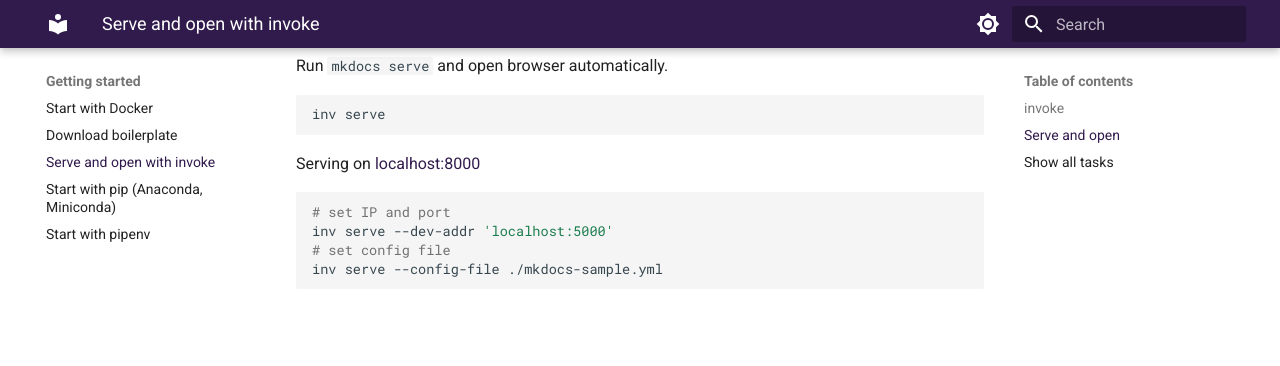
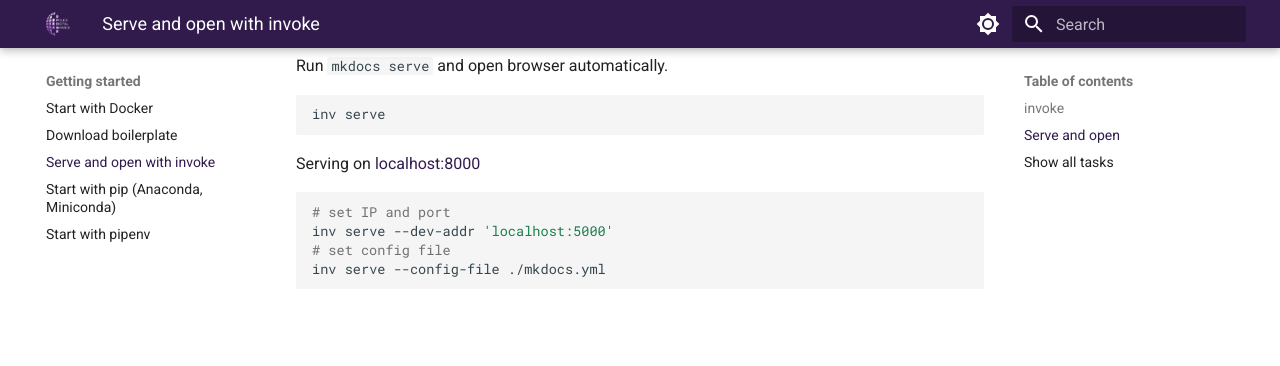
Before and after one commit to LukeEvansTech/mkdocs-pds-material, an MkDocs documentation site: the page built from docs/getting-started/invoke.md, in a window 1280 px wide and 900 px high, scrolled down 565 px. Shown: the top 366 px of the window. Built offline with MkDocs 1.6.1 and Material for MkDocs 9.7.7, drawn with Linux system fonts in a browser that asks for light colours.

Commit message:
Update mkdocs.yml config in  GitHub actions

````diff
--- a/.gitlab-ci.yml
+++ b/.gitlab-ci.yml
@@ -3,7 +3,7 @@ image:
 
 pages:
   script:
-    - mkdocs build --config-file ./mkdocs-sample.yml
+    - mkdocs build --config-file ./mkdocs.yml
     - mv site public
   artifacts:
     paths:
--- a/docker-compose.yml
+++ b/docker-compose.yml
@@ -15,4 +15,4 @@ services:
       - "serve"
       - "--dev-addr=0.0.0.0:8000"
       - "--config-file"
-      - "./mkdocs-sample.yml"
+      - "./mkdocs.yml"
--- a/docs/getting-started/invoke.md
+++ b/docs/getting-started/invoke.md
@@ -24,7 +24,7 @@ Serving on [localhost:8000](http://localhost:8000)
 # set IP and port
 inv serve --dev-addr 'localhost:5000'
 # set config file
-inv serve --config-file ./mkdocs-sample.yml
+inv serve --config-file ./mkdocs.yml
 ```
 
 
--- a/mkdocs.yml
+++ b/mkdocs.yml
@@ -44,7 +44,7 @@ theme:
     text: Roboto
     code: Roboto Mono
   #icon:
-  #logo: 'images/logo.svg'
+  logo: 'images/logo.png'
   #favicon: 'assets/images/favicon.ico'
 
 # Extensions
````
Also changed, not shown: README.md (+1 -1 lines), docs/images/logo.png (added), netlify.toml, 2 other files.
